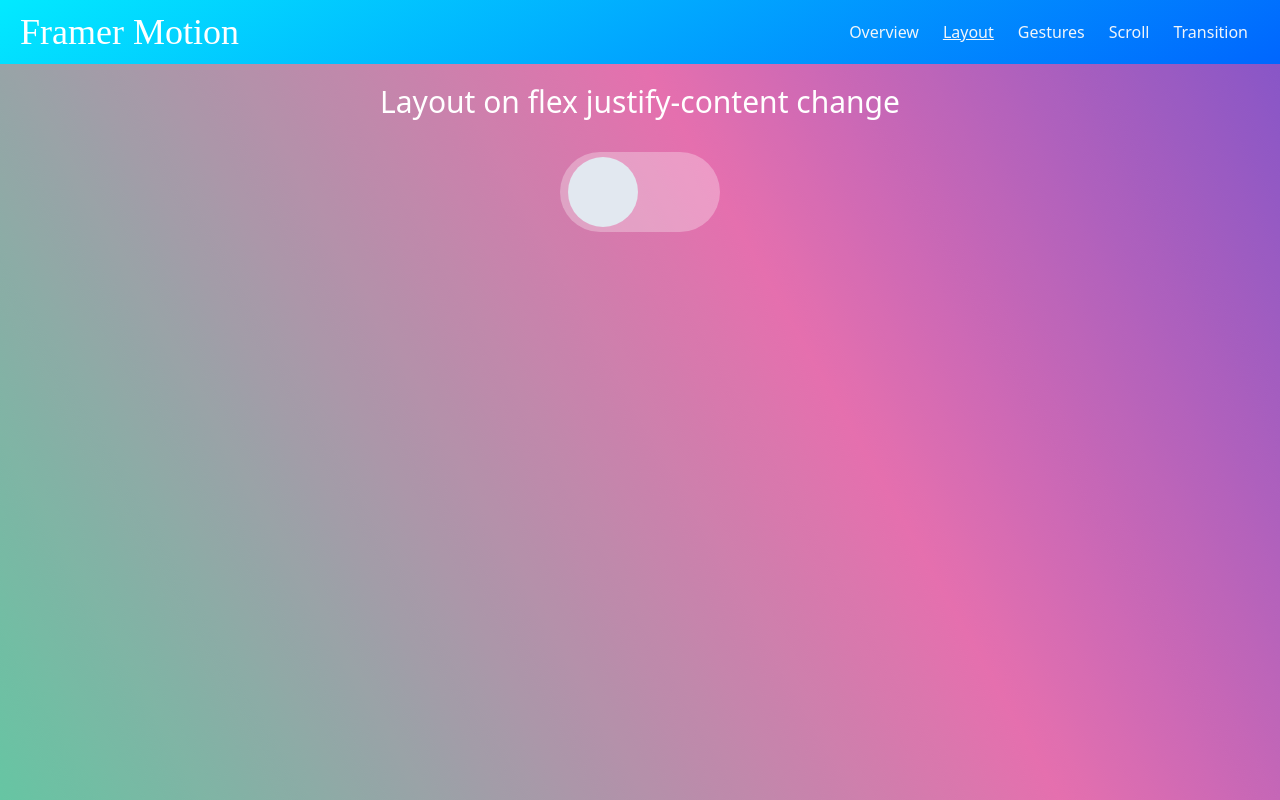
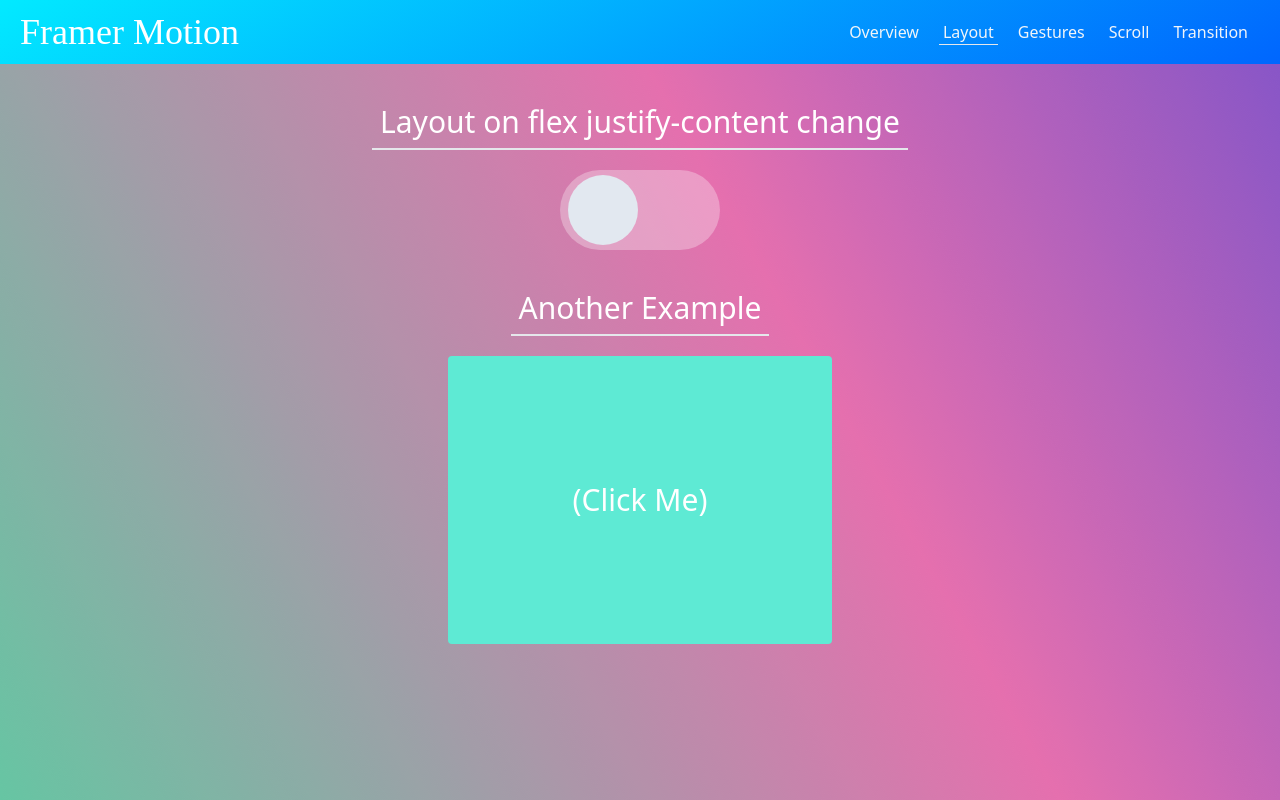
Before and after one commit to mohammad-naimur-rahman/framer-motion-walkthrough, a React (Vite) app: page /layout in a window 1280 px wide. Built offline with nearby package versions, Linux system fonts and the light colour scheme; a web font is replaced by a local one.

Commit message:
added another example and heading component

```diff
--- /dev/null
+++ b/src/components/pages/Layout/Another.jsx
@@ -0,0 +1,20 @@
+import React, { useState } from 'react'
+import { motion } from 'framer-motion'
+import Heading from '../../shared/Lib/Heading'
+
+const Another = () => {
+  const [big, setbig] = useState(false)
+  return (
+    <>
+      <Heading>Another Example</Heading>
+      <motion.div
+        layout
+        className={`${big ? 'h-96' : 'h-72'} bg-teal-300 w-96 rounded grid items-center cursor-pointer mb-5 mx-auto`}
+        onClick={() => setbig(!big)}>
+        <h3 className='text-3xl text-center'>(Click Me)</h3>
+      </motion.div>
+    </>
+  )
+}
+
+export default Another
--- a/src/components/pages/Layout/Flex.jsx
+++ b/src/components/pages/Layout/Flex.jsx
@@ -1,5 +1,6 @@
 import React, { useState } from 'react'
 import { motion } from 'framer-motion'
+import Heading from '../../shared/Lib/Heading'
 
 const spring = {
   type: 'spring',
@@ -14,8 +15,8 @@ const Flex = () => {
 
   return (
     <div>
-      <h3 className='heading'>Layout on flex justify-content change</h3>
-      <div className='switch' data-isOn={isOn} onClick={toggleSwitch}>
+      <Heading>Layout on flex justify-content change</Heading>
+      <div className='switch' data-ison={isOn} onClick={toggleSwitch}>
         <motion.div className='handle' layout transition={spring} />
       </div>
     </div>
--- /dev/null
+++ b/src/components/shared/Lib/Heading.jsx
@@ -0,0 +1,11 @@
+import React from 'react'
+
+const Heading = ({ children }) => {
+  return (
+    <div className='w-full text-center pt-10 mb-5'>
+      <h3 className='pb-2 px-2 border-b-2 inline-block mx-auto text-center text-3xl'>{children}</h3>
+    </div>
+  )
+}
+
+export default Heading
--- a/src/components/shared/Nav.jsx
+++ b/src/components/shared/Nav.jsx
@@ -35,7 +35,7 @@ const Nav = ({ ...rest }) => {
         {links.map(({ id, link, name }) => (
           <motion.li
             key={id}
-            className={`text-slate-100 mx-3 hover:underline ${pathname === link ? 'underline' : ''}`}
+            className={`text-slate-100 mx-2 px-1 hover:border-b ${pathname === link ? 'border-b' : ''}`}
             whileHover={{ scale: 1.1 }}>
             <Link to={link}>{name}</Link>
           </motion.li>
--- a/src/main.scss
+++ b/src/main.scss
@@ -3,6 +3,15 @@
 @tailwind utilities;
 
 @import url('https://fonts.googleapis.com/css2?family=Fasthand&display=swap');
+
+h1,
+h2,
+h3,
+h4,
+h5,
+h6 {
+  @apply font-light;
+}
 
 .layout {
   color: white;
@@ -66,7 +75,7 @@
   background-color: rgba(255, 255, 255, 0.3);
   @apply flex items-center justify-start rounded-full p-2 mx-auto mt-3 cursor-pointer;
 
-  &[data-isOn='true'] {
+  &[data-ison='true'] {
     @apply justify-end;
 
     .handle {
@@ -80,7 +89,3 @@
     @apply bg-slate-200 rounded-full;
   }
 }
-
-.heading {
-  @apply py-5 text-center text-3xl font-light relative;
-}
--- a/src/pages/LayoutPage.jsx
+++ b/src/pages/LayoutPage.jsx
@@ -1,10 +1,12 @@
 import React from 'react'
+import Another from '../components/pages/Layout/Another'
 import Flex from '../components/pages/Layout/Flex'
 
 const LayoutPage = () => {
   return (
     <div>
       <Flex />
+      <Another />
     </div>
   )
 }
```
